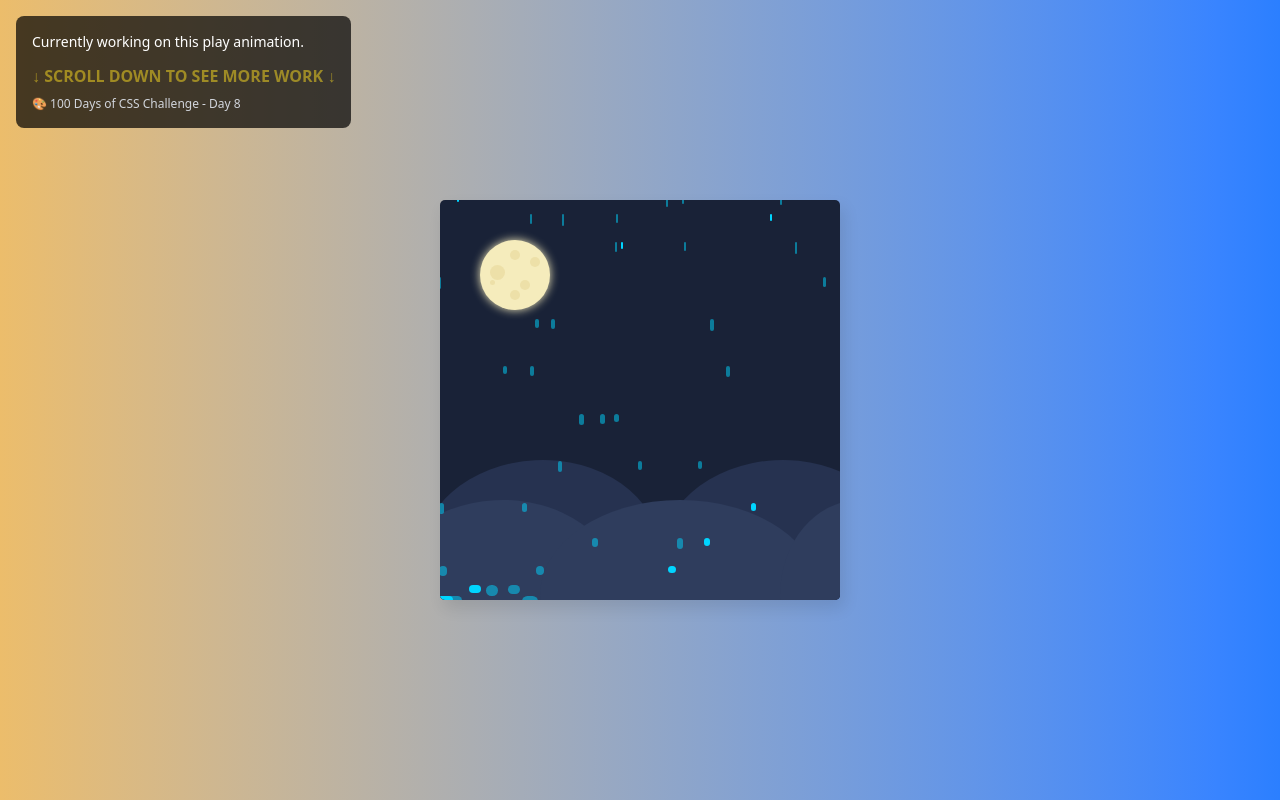
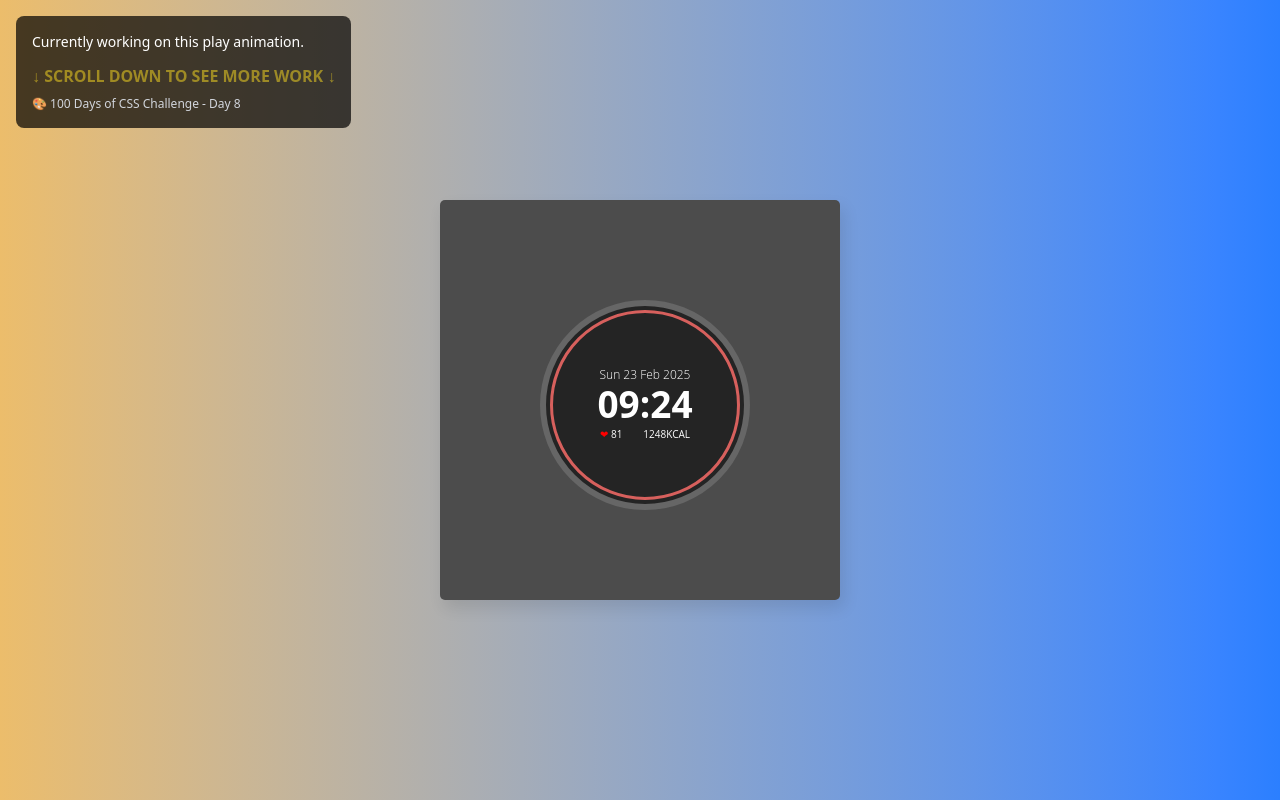
Before and after one commit to sairamreddy2211/100dayscss, an Angular app: page / in a window 1280 px wide. Shown: the top 800 px of the page. Built offline with nearby package versions, Linux system fonts and the light colour scheme.

Commit message:
day 10 timer css started

```diff
--- a/src/app/components/play/play.component.html
+++ b/src/app/components/play/play.component.html
@@ -1,22 +1,27 @@
 <div class="frameplay overflow-hidden">
-    <div class="absolute rounded-[50%] w-[70px] h-[70px] bg-[#f5ecbc] left-[40px] top-[40px] moon">
-        <div class="absolute rounded-[50%] w-[10px] h-[10px] bg-[#ede0a8] left-[40px] top-[40px]"></div>
-        <div class="absolute rounded-[50%] w-[5px] h-[5px] bg-[#ede0a8] left-[10px] top-[40px]"></div>
-        <div class="absolute rounded-[50%] w-[10px] h-[10px] bg-[#ede0a8] left-[30px] top-[10px]"></div>
-        <div class="absolute rounded-[50%] w-[10px] h-[10px] bg-[#ede0a8] left-[30px] top-[50px]"></div>
-        <div class="absolute rounded-[50%] w-[10px] h-[10px] bg-[#ede0a8] left-[50px] top-[17px]"></div>
-        <div class="absolute rounded-[50%] w-[15px] h-[15px] bg-[#ede0a8] left-[10px] top-[25px]"></div>
+    <div
+        class="top-[100px] left-[100px] absolute w-[210px] h-[210px] bg-[#242424] rounded-[50%] border-(#3a3a3a) border-[6px] p-1">
+        <div class="w-full h-full rounded-[50%] border-[#d7605d] border-[3px] p-1">
+            <div class="w-full h-full rounded-[50%] border-[#fff] flex relative justify-center flex-col items-center">
+            <p class="text-[#fff] text-[12px] font-light">
+                {{dateFormat}}
+            </p>
+            <p>
+
+            <p class="text-[#fff] text-[37px]/[1.1] font-bold">
+            {{timeFormat}}
+            </p>
+            <div class="flex justify-between w-[90px]">
+
+            <p class="text-[#fff] text-[10px]/[2]">
+               <span style="color: red;">❤</span>  81
+            </p>
+            <p class="text-[#fff] text-[10px]/[2]">
+                1248KCAL
+            </p>
+        </div>
+
+        </div>
     </div>
-
-    <div class="back_land">
-        <div class="land1"></div>
-        <div class="land2"></div>
-    </div>
-    <div class="front_land">
-        <div class="land3"></div>
-        <div class="land4"></div>
-        <div class="land5"></div>
-    </div>
-
-    <div *ngFor="let item of drops;let i=index" [class]="'drop_'+i"></div>
 </div>
+</div>
--- a/src/app/components/play/play.component.scss
+++ b/src/app/components/play/play.component.scss
@@ -1,117 +1,9 @@
 .frameplay{
-    background: #192237;
+    background: #4c4c4c;
 }
 
-.moon{
-    box-shadow: 0 0 10px 0 #F6EDBD;
-    animation: rise 1s ease-in-out 0.2s 1;
+p{
+    font-family: "Open Sans", Helvetica, sans-serif;
+    margin: 0;
+    padding: 0;
 }
-
-.land1{
-    width: 60%;
-    height: 190px;
-    background-color: #263250;
-    border-radius: 100%;
-    transform: rotate(-3deg);
-    position: absolute;
-}
-
-.land2{
-    position: absolute;
-    width: 60%;
-    right: -20%;
-    height: 190px;
-    background-color: #263250;
-    border-radius: 100%;
-    transform: rotate(-3deg);
-}
-
-.back_land{
-    position: relative;
-    top: 65%;
-    left: -5%;
-}
-
-
-.front_land{
-    position: relative;
-    top: 75%;
-    left: -5%;
-}
-
-.land3{
-    position: absolute;
-    width: 60%;
-    left: -10%;
-    height: 190px;
-    border-radius: 100%;
-    transform: rotate(-3deg);
-    background: #2f3d5d;
-}
-
-.land4{
-    position: absolute;
-    width: 70%;
-    left: 30%;
-    height: 190px;
-    border-radius: 100%;
-    background: #2f3d5d;
-}
-
-.land5{
-    position: absolute;
-    width: 40%;
-    right: -30%;
-    height: 190px;
-    border-radius: 100%;
-    background: #2f3d5d;
-}
-
-@for $i from 1 through 50 {
-    // $randomleft : 200;
-    $randomleft : random(400);
-
-    .drop_#{$i} {
-        position: absolute;
-        width: (12- 5)+px;
-        height: (12-((50 - $i)/10))+px;
-        border-radius: 50px;
-
-        @if $i>10 {
-        opacity:  0.5;
-        }
-        background: rgb(0, 213, 255);
-        top: -20px;
-        left: $randomleft+px;
-        animation: dropping_+$i 1.5s ease-in-out ($i/10)+s infinite;
-    }
-
-    @keyframes dropping_#{$i} {
-        0%{
-            top: -20px;
-            width: 1px;
-        }
-
-        70%{
-            width: 5px;
-        }
-
-        100% {
-            top: 100%;
-            left: ($randomleft - 50)+px;
-            width: (12+5)+px;
-        }
-
-    }
-}
-@keyframes rise {
-    0%{
-        top: 300px;
-        left:20px
-    }
-
-    100% {
-        top: 40px;
-        left:40px
-    }
-}
--- a/src/app/components/play/play.component.ts
+++ b/src/app/components/play/play.component.ts
@@ -8,11 +8,25 @@ import { Component } from '@angular/core';
   styleUrl: './play.component.scss'
 })
 export class PlayComponent {
-  drops:any = []
+  dateFormat='';
+  timeFormat='';
+  ngOnInit(){
+    const date = new Date();
 
-  ngOnInit(){
-    for (let i = 0; i < 50; i++) {
-      this.drops.push(1)
-    }
+
+const days = ['Sun', 'Mon', 'Tue', 'Wed', 'Thu', 'Fri', 'Sat'];
+const months = ['Jan', 'Feb', 'Mar', 'Apr', 'May', 'Jun', 'Jul', 'Aug', 'Sep', 'Oct', 'Nov', 'Dec'];
+
+// Format date manually
+this.dateFormat = `${days[date.getDay()]} ${date.getDate()} ${months[date.getMonth()]} ${date.getFullYear()}`;
+
+// F
+// Format time
+this.timeFormat = date.toLocaleTimeString('en-US', {
+    hour: '2-digit',
+    minute: '2-digit',
+    hour12: false
+});
+
   }
 }
```
